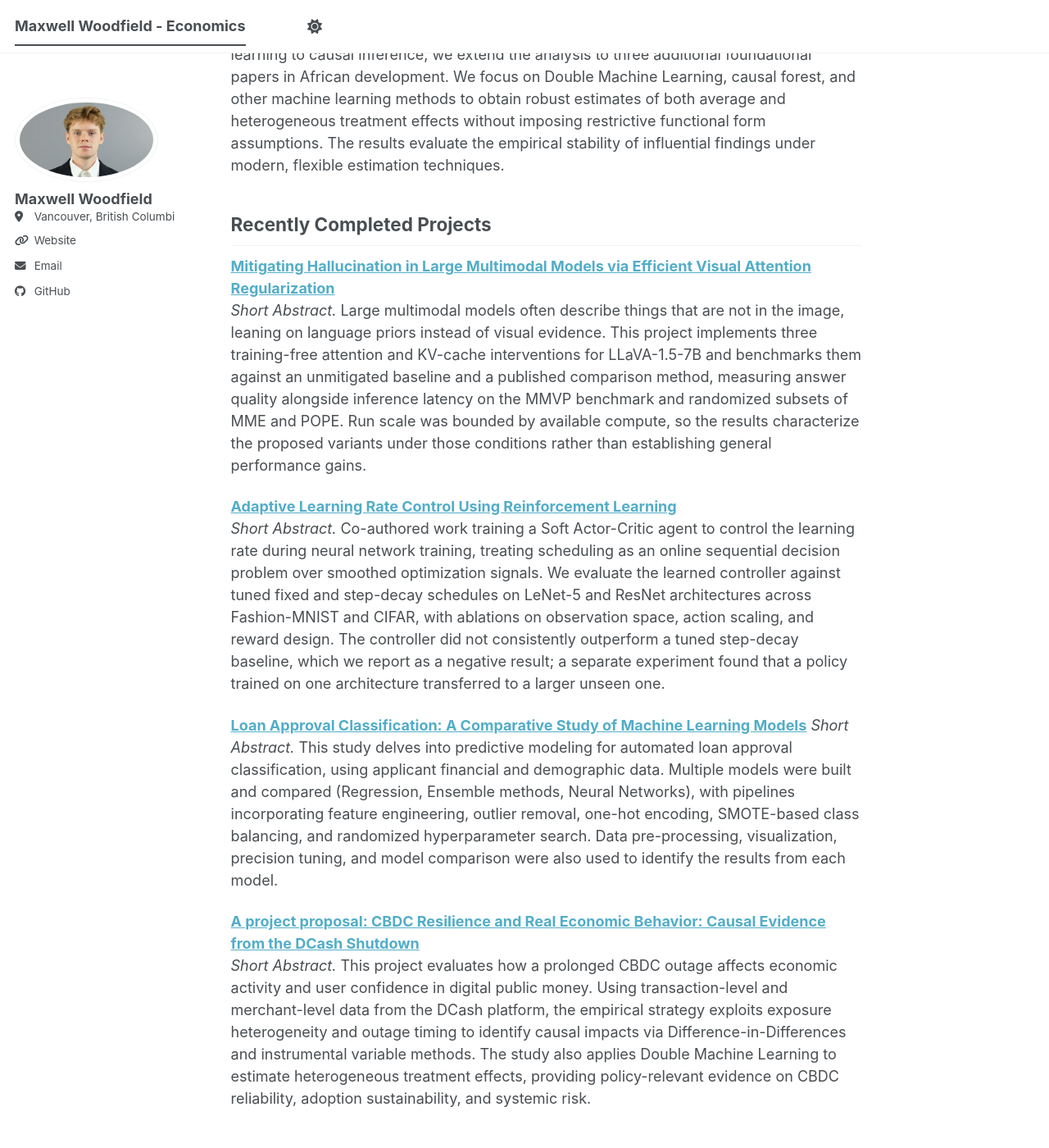
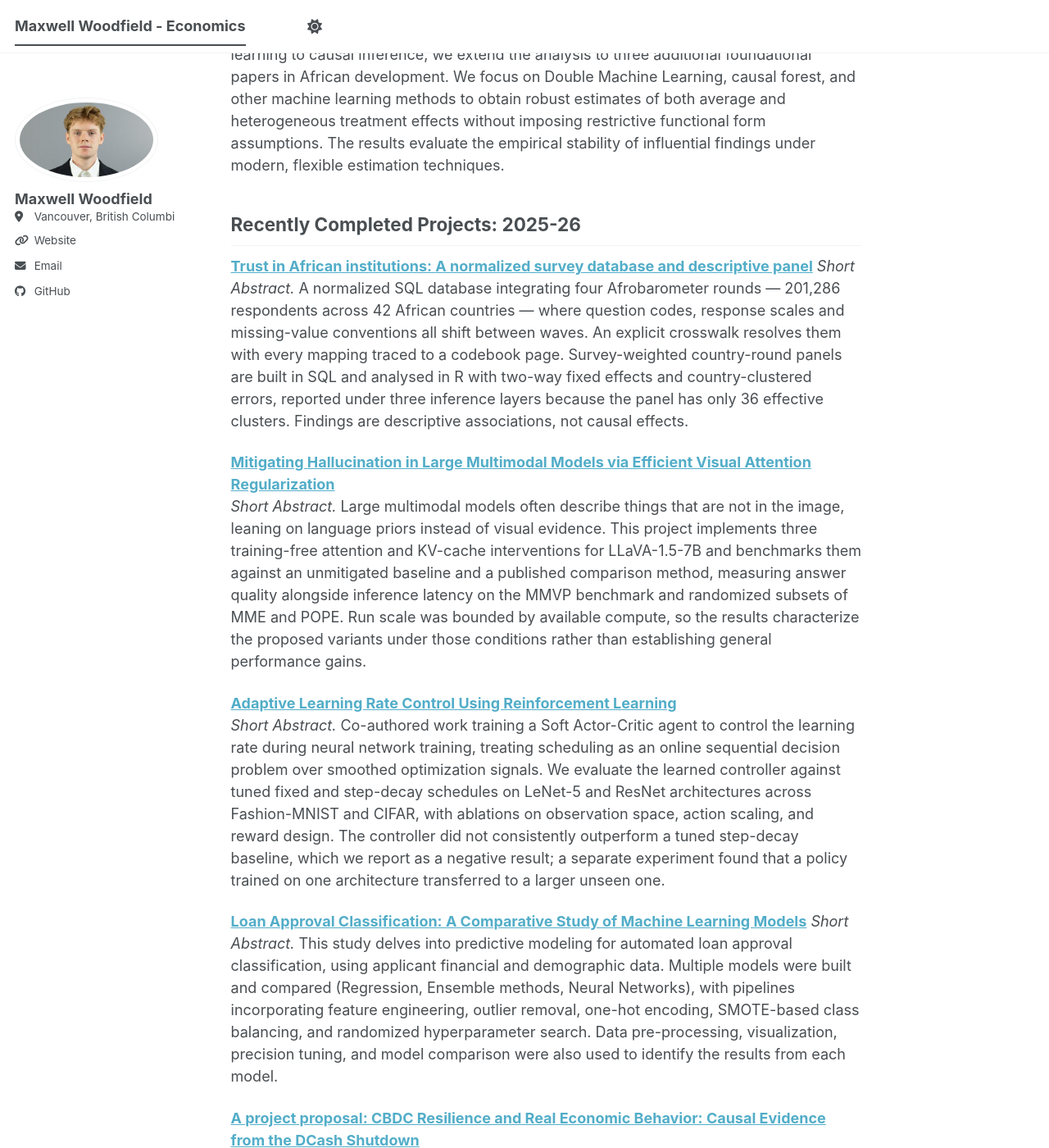
Before and after one commit to saucemmmm/saucemmmm.github.io, a Jekyll site: the page built from _pages/about.md, in a window 1280 px wide and 1400 px high, scrolled down 671 px. Shown: the whole window at 82% size. Built offline with Jekyll 4.4.1, drawn with Linux system fonts in a browser that asks for light colours; a script bundle is joined from its source files by our own code; library files that are not in the unit come from our copies; some of the changed text lies outside the part shown.

Commit message:
Revise project listings and remove work experience details
Updated the 'Recently Completed Projects' section with new project entries and modified the 'Most Recent Work Experience' section to remove outdated information.

```diff
--- a/_pages/about.md
+++ b/_pages/about.md
@@ -22,7 +22,10 @@ redirect_from:
 *Short Abstract.* Building on prior research demonstrating the value added of machine learning to causal inference, we extend the analysis to three additional foundational papers in African development. We focus on Double Machine Learning, causal forest, and other machine learning methods to obtain robust estimates of both average and heterogeneous treatment effects without imposing restrictive functional form assumptions. The results evaluate the empirical stability of influential findings under modern, flexible estimation techniques.
 
 
-## Recently Completed Projects
+## Recently Completed Projects: 2025-26
+
+**[Trust in African institutions: A normalized survey database and descriptive panel](https://github.com/saucemmmm/afrobarometer-trust-tax)**
+*Short Abstract.* A normalized SQL database integrating four Afrobarometer rounds — 201,286 respondents across 42 African countries — where question codes, response scales and missing-value conventions all shift between waves. An explicit crosswalk resolves them with every mapping traced to a codebook page. Survey-weighted country-round panels are built in SQL and analysed in R with two-way fixed effects and country-clustered errors, reported under three inference layers because the panel has only 36 effective clusters. Findings are descriptive associations, not causal effects.
 
 **[Mitigating Hallucination in Large Multimodal Models via Efficient Visual Attention Regularization](https://github.com/saucemmmm/Mitigating-Hallucination-in-Large-Multimodal-Models-via-Efficient-Visual-Attention-Regularization)**
 *Short Abstract.* Large multimodal models often describe things that are not in the image, leaning on language priors instead of visual evidence. This project implements three training-free attention and KV-cache interventions for LLaVA-1.5-7B and benchmarks them against an unmitigated baseline and a published comparison method, measuring answer quality alongside inference latency on the MMVP benchmark and randomized subsets of MME and POPE. Run scale was bounded by available compute, so the results characterize the proposed variants under those conditions rather than establishing general performance gains.
```
Also changed, not shown: other parts of _pages/about.md (+0 -7 lines).
